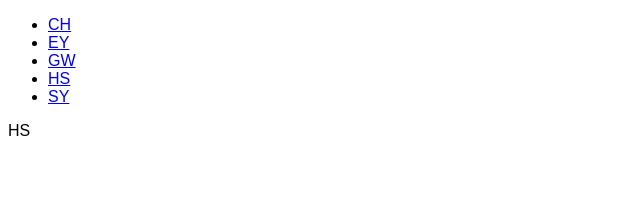
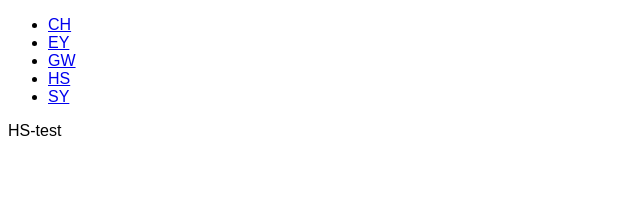
Before and after one commit to kch31411/study-react, a React (Create React App) app: page /hs in a window 1280 px wide. Shown: the top 212 px of the page, without its empty margins (0-640 px from the left). Built offline with nearby package versions, Linux system fonts and the light colour scheme.

Commit message:
initial commit

```diff
--- a/src/hs/index.js
+++ b/src/hs/index.js
@@ -1,5 +1,5 @@
 import React from "react";
 
 export default function FunctionComponent() {
-  return <div>HS</div>;
+  return <div>HS-test</div>;
 }
```
